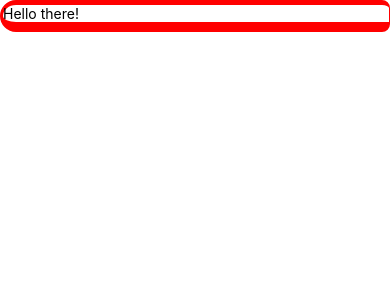
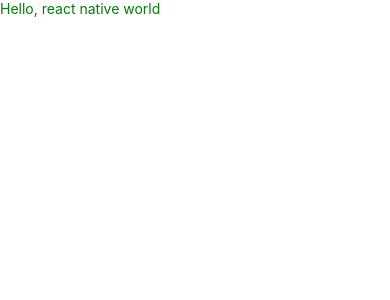
Before and after one commit to VerneriLop/ReactNativeUdemyCourse, a React Native app: screen / in a window 390 px wide. Shown: the top 300 px of the page. Built offline with nearby package versions, Linux system fonts and the light colour scheme.

Commit message:
stylesheet harjoittelu

```diff
--- a/App.js
+++ b/App.js
@@ -1,21 +1,12 @@
 import React from 'react';
 import {SafeAreaView, Text, View} from 'react-native';
+import MyText from './components/MyText/MyText';
 
 const App = () => {
   return (
     <SafeAreaView>
-      <View
-        style={{
-          borderWidth: 1,
-          borderTopWidth: 5,
-          borderBottomWidth: 10,
-          borderLeftWidth: 3,
-          borderColor: 'red',
-          borderRadius: 10,
-          borderTopLeftRadius: 20,
-          borderBottomLeftRadius: 20,
-        }}>
-        <Text>Hello there!</Text>
+      <View>
+        <MyText />
       </View>
     </SafeAreaView>
   );
--- /dev/null
+++ b/components/MyText/MyText.js
@@ -0,0 +1,13 @@
+import React from 'react';
+import {Text} from 'react-native';
+import style from './style';
+
+const MyText = () => {
+  return (
+    <Text style={[style.text, style.text1, {color: 'green'}]}>
+      Hello, react native world
+    </Text>
+  );
+};
+
+export default MyText;
--- /dev/null
+++ b/components/MyText/style.js
@@ -0,0 +1,12 @@
+import {StyleSheet} from 'react-native';
+
+const style = StyleSheet.create({
+  text: {
+    color: 'red',
+  },
+  text1: {
+    color: 'blue',
+  },
+});
+
+export default style;
```
